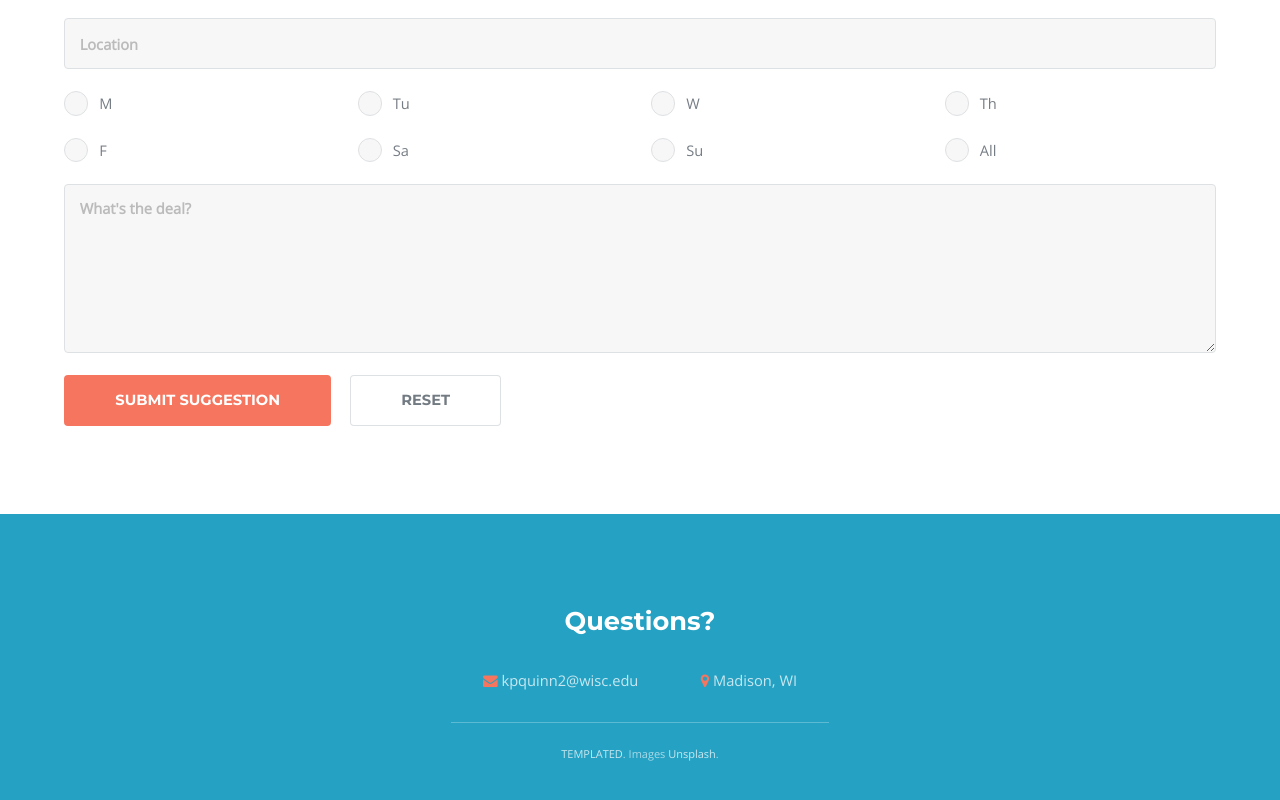
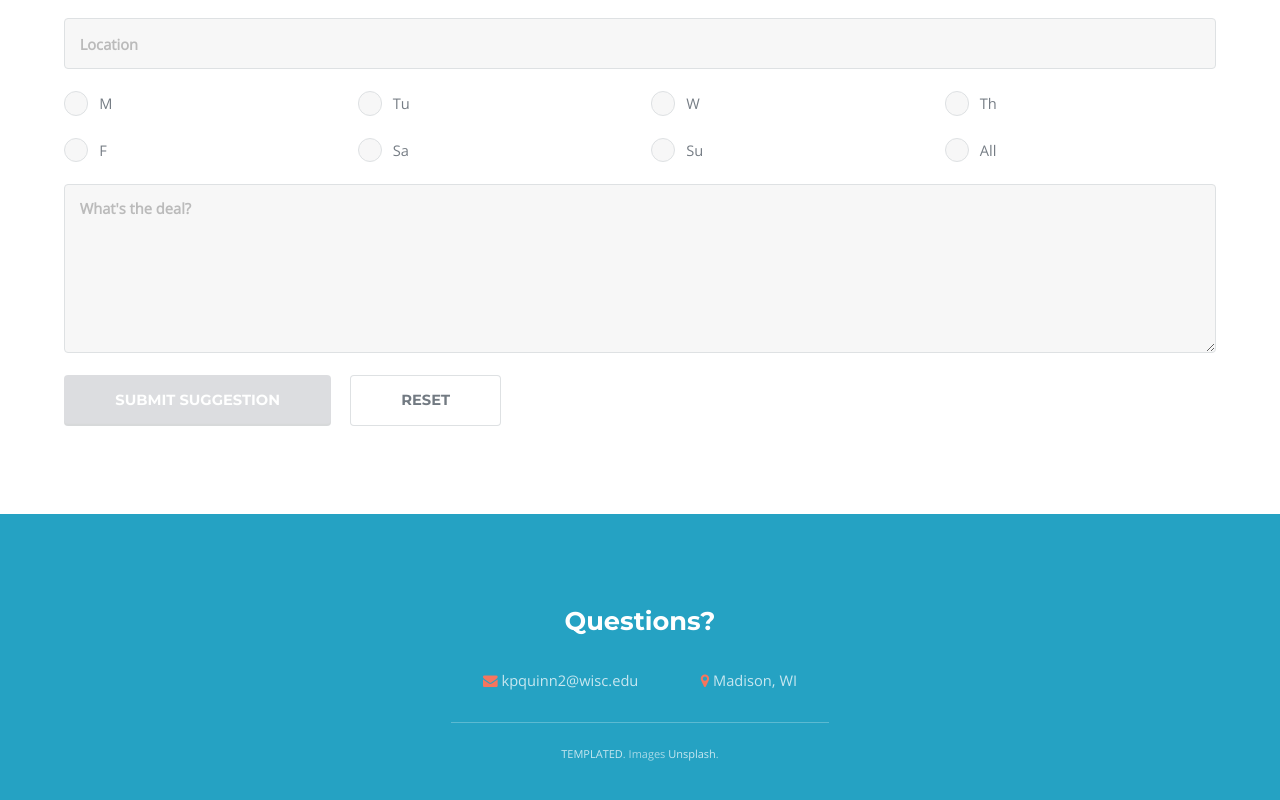
Before and after one commit to I-Dont-Remember/GimmeDeals, a plain HTML site: page website/index.html in a window 1280 px wide. Shown: the part 1573-2373 px from the top of the page. Drawn offline with nearby package versions, Linux system fonts and the light colour scheme; no server answers; a script that the page names is missing.

Commit message:
Disable form input so we stop getting spam

```diff
--- a/website/index.html
+++ b/website/index.html
@@ -147,7 +147,7 @@
 							<!-- Break -->
 							<div class="12u$">
 								<ul class="actions">
-									<li><input type="submit" value="Submit Suggestion" /></li>
+									<li><input disabled type="submit" value="Submit Suggestion" /></li>
 									<li><input type="reset" value="Reset" class="alt" /></li>
 								</ul>
 							</div>
```
